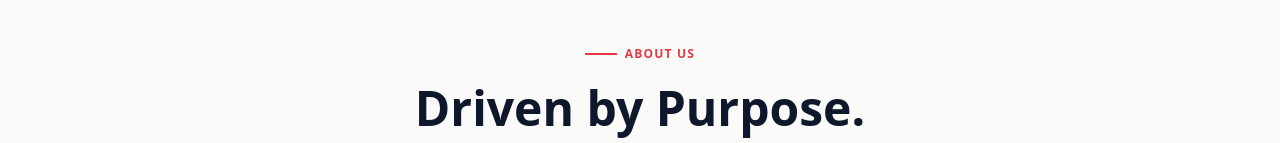
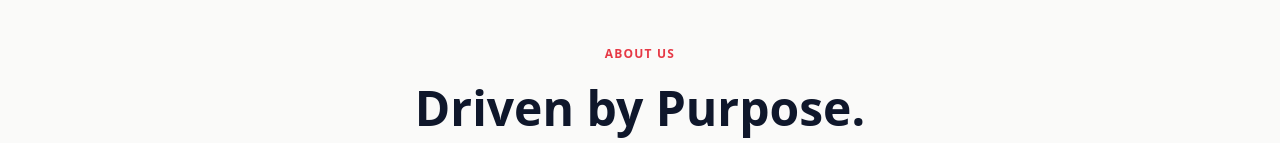
Before and after one commit to soham1209/chy, a Next.js app: page / in a window 1280 px wide. Shown: the part 802-945 px from the top of the page. Built offline with nearby package versions, Linux system fonts and the light colour scheme.

Commit message:
dash removed
Commented out the span element for the label background.

```diff
--- a/components/ui/SectionLabel.tsx
+++ b/components/ui/SectionLabel.tsx
@@ -3,7 +3,7 @@ import { SectionLabelProps } from '@/types';
 
 export const SectionLabel: React.FC<SectionLabelProps> = ({ text, dark = false }) => (
   <div className={`flex items-center space-x-2 mb-4 ${dark ? 'text-[#E63946]' : 'text-[#E63946]'}`}>
-    <span className={`h-0.5 w-8 ${dark ? 'bg-[#E63946]' : 'bg-[#E63946]'}`}></span>
+    {/* <span className={`h-0.5 w-8 ${dark ? 'bg-[#E63946]' : 'bg-[#E63946]'}`}></span> */}
     <span className="text-xs font-bold uppercase tracking-widest">{text}</span>
   </div>
 );
```
